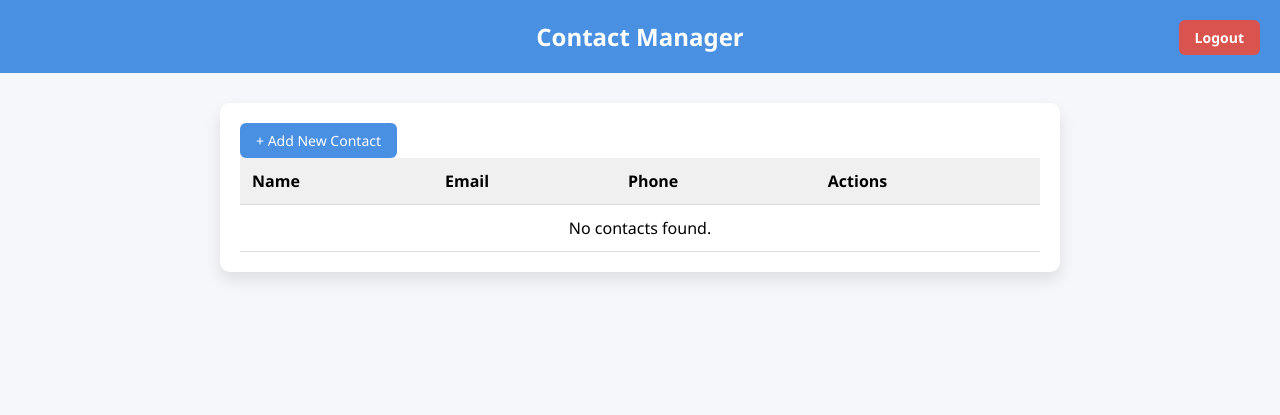
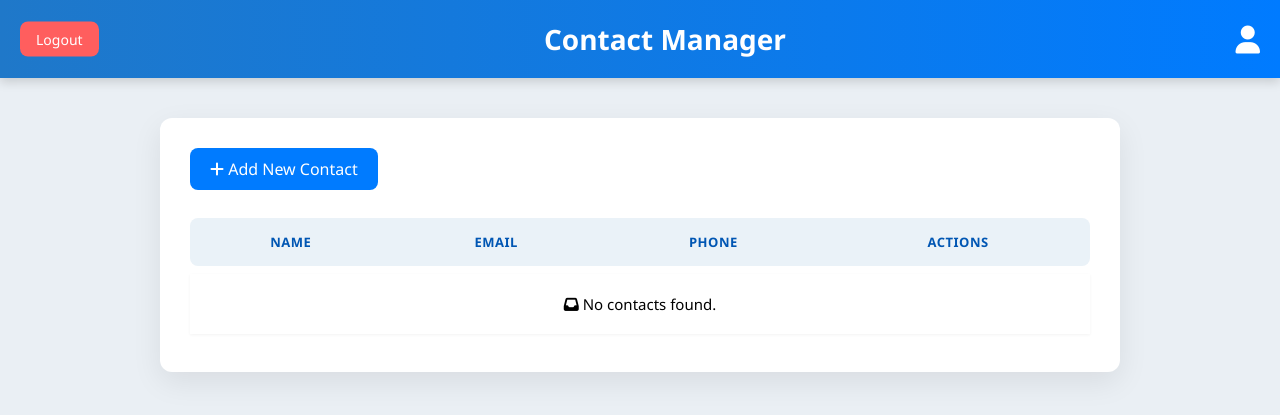
Before and after one commit to arathyrajeesh/contact-manager, a Django app: page / in a window 1280 px wide. Shown: the top 415 px of the page. Run offline with Django 5.2, Linux system fonts and the light colour scheme; a user stored in the database is signed in; data comes from the database, SQL or seed files in the repository; both versions use the stored data as it was after the commit.

Commit message:
view user details

```diff
--- a/conatct/templates/home.html
+++ b/conatct/templates/home.html
@@ -4,80 +4,225 @@
 <meta charset="UTF-8">
 <meta name="viewport" content="width=device-width, initial-scale=1.0">
 <title>Contact Manager</title>
+<link rel="stylesheet" href="https://cdnjs.cloudflare.com/ajax/libs/font-awesome/6.4.2/css/all.min.css">
 <style>
+/* ======================================
+    🎨 ATTRACTIVE STYLE REVISIONS 🎨
+    (Fixes applied for padding and icon centering)
+    ======================================
+*/
+
+:root {
+    --primary-blue: #007bff;
+    --dark-blue: #0056b3;
+    --light-bg: #EAEFF4;
+    --card-shadow: 0 10px 30px rgba(0, 0, 0, 0.08);
+    --hover-transition: all 0.3s ease-in-out;
+}
+
 body {
     font-family: 'Segoe UI', Tahoma, Geneva, Verdana, sans-serif;
-        background: #f5f7fa;
+    background: var(--light-bg);
     margin: 0;
     padding: 0;
 }
+
+/* ----------------- Header (FIXED PADDING) ----------------- */
 header {
-        background: #4a90e2;
+    position: relative;
+    background: linear-gradient(90deg, #1f78c9, var(--primary-blue));
     color: white;
-        padding: 20px;
+    /* FIX: Corrected the missing 'p' and semicolon.
+       We're aiming for Logout on Left (100px space) and Icon on Right (50px space for just the icon). */
+    padding: 20px 50px 20px 100px;
     text-align: center;
-        font-size: 24px;
-        font-weight: bold;
-        position: relative;
+    font-size: 28px;
+    font-weight: 600;
+    box-shadow: 0 4px 10px rgba(0, 0, 0, 0.15);
 }
+
+/* Profile Icon (NOW ON THE RIGHT) */
+.profile-icon {
+    position: absolute;
+    /* FIX: Use 50% for top to ensure perfect vertical centering */
+    top: 50%;
+    transform: translateY(-50%);
+    /* CHANGED POSITION: Moved from right: 30px to right: 20px for symmetry with left element */
+    right: 20px;
+    cursor: pointer;
+    z-index: 10;
+    transition: var(--hover-transition);
+}
+.profile-icon:hover {
+    transform: translateY(-50%) scale(1.1);
+}
+.profile-icon i {
+    font-size: 28px;
+    color: white;
+}
+.profile-icon:hover i {
+    color: #5BC0DE;
+}
+
+/* Logout Button (NOW ON THE LEFT) */
 .logout-button {
     position: absolute;
-        right: 20px;
-        top: 20px;
-        background: #d9534f;
+    top: 50%;
+    transform: translateY(-50%);
+    /* CHANGED POSITION: Moved from left: 50px to left: 20px for better alignment */
+    left: 20px;
+    z-index: 10;
+    background: #FF5E5E;
     color: white;
-        padding: 8px 16px;
-        border-radius: 6px;
+    padding: 8px 16px; /* Slightly adjusted padding for button-like appearance */
+    border-radius: 8px;
     text-decoration: none;
-        font-size: 14px;
+    font-size: 14px; /* Adjusted size to be visually lighter */
+    font-weight: 500;
+    transition: var(--hover-transition);
 }
 .logout-button:hover {
-        background: #c9302c;
+    background: #E54545;
+    box-shadow: 0 0 15px rgba(255, 94, 94, 0.5);
+}
+
+/* ----------------- Container & Buttons ----------------- */
+.container {
+    width: 90%;
+    max-width: 900px;
+    margin: 40px auto;
+    background: white;
+    padding: 30px;
+    border-radius: 12px;
+    box-shadow: var(--card-shadow);
+}
+
+a.button {
+    display: inline-block;
+    background: var(--primary-blue);
+    color: white;
+    padding: 10px 20px;
+    border-radius: 8px;
+    text-decoration: none;
+    margin-bottom: 20px;
+    font-size: 16px;
+    font-weight: 500;
+    transition: var(--hover-transition);
+}
+a.button:hover {
+    background: var(--dark-blue);
+    transform: translateY(-2px);
+    box-shadow: 0 5px 10px rgba(0, 0, 0, 0.1);
+}
+
+/* ----------------- Table ----------------- */
+table {
+    width: 100%;
+    border-collapse: separate;
+    border-spacing: 0 8px;
+}
+
+thead th {
+    background: #EAF2F8;
+    color: var(--dark-blue);
+    font-weight: 700;
+    text-transform: uppercase;
+    font-size: 13px;
+    letter-spacing: 0.5px;
+    border-bottom: none;
+    padding: 15px 12px;
+}
+thead tr th:first-child {
+    border-top-left-radius: 8px;
+    border-bottom-left-radius: 8px;
+}
+thead tr th:last-child {
+    border-top-right-radius: 8px;
+    border-bottom-right-radius: 8px;
+}
+
+tbody tr {
+    background: white;
+    box-shadow: 0 1px 3px rgba(0, 0, 0, 0.05);
+    transition: var(--hover-transition);
+}
+tbody tr:hover {
+    background: #F8F9FA;
+    transform: translateY(-1px);
+}
+
+td {
+    padding: 15px 12px;
+    border-bottom: none;
+    font-size: 15px;
+}
+
+/* ----------------- Action Buttons ----------------- */
+.action-btn {
+    padding: 8px 14px;
+    border-radius: 5px;
+    color: white;
+    text-decoration: none;
+    font-size: 13px;
+    margin-right: 8px;
+    font-weight: 500;
+    transition: var(--hover-transition);
+}
+.action-btn:hover {
+    opacity: 0.9;
+    box-shadow: 0 2px 4px rgba(0, 0, 0, 0.2);
+}
+
+.edit-btn {
+    background: #00BFA5;
+}
+.edit-btn:hover {
+    background: #00A38D;
+}
+
+.delete-btn {
+    background: #FF5E5E;
+}
+.delete-btn:hover {
+    background: #E54545;
+}
+
+/* ----------------- Responsive ----------------- */
+@media screen and (max-width: 600px) {
+    header {
+        font-size: 20px;
+        padding: 15px;
+    }
+    .profile-icon, .logout-button {
+        position: static;
+        transform: none;
+        display: inline-block;
+        margin: 5px 10px;
     }
     .container {
-        width: 90%;
-        max-width: 800px;
-        margin: 30px auto;
-        background: white;
-        padding: 20px;
-        border-radius: 10px;
-        box-shadow: 0 8px 16px rgba(0,0,0,0.1);
+        width: 95%;
+        padding: 15px;
     }
-    table {
-        width: 100%;
-        border-collapse: collapse;
+    table, th, td {
+        font-size: 12px;
     }
-    th, td {
-        padding: 12px;
-        text-align: left;
-        border-bottom: 1px solid #ddd;
-    }
-    th {
-        background: #f0f0f0;
-    }
-    a.button {
-        display: inline-block;
-        background: #4a90e2;
-        color: white;
-        padding: 8px 16px;
-        border-radius: 6px;
-        text-decoration: none;
-        margin-right: 5px;
-        font-size: 14px;
-    }
-    a.button:hover {
-        background: #357ABD;
 }
 </style>
 </head>
 <body>
     <header>
         Contact Manager
+
+        <a href="{% url 'profile' %}" class="profile-icon" title="View Profile">
+            <i class="fa-solid fa-user"></i>
+        </a>
+
         <a href="{% url 'logout' %}" class="logout-button">Logout</a>
     </header>
 
+
 <div class="container">
-    <a href="{% url 'add_contact' %}" class="button">+ Add New Contact</a>
+    <a href="{% url 'add_contact' %}" class="button"><i class="fa-solid fa-plus"></i> Add New Contact</a>
     <table>
         <thead>
             <tr>
@@ -94,13 +239,15 @@
                 <td>{{ contact.email }}</td>
                 <td>{{ contact.phone }}</td>
                 <td>
-                    <a href="{% url 'edit_contact' contact.id %}" class="button" style="background:#f0ad4e;">Edit</a>
-                    <a href="{% url 'delete_contact' contact.id %}" class="button" style="background:#d9534f;">Delete</a>
+                    <a href="{% url 'edit_contact' contact.id %}" class="action-btn edit-btn">Edit</a>
+                    <a href="{% url 'delete_contact' contact.id %}" class="action-btn delete-btn">Delete</a>
                 </td>
             </tr>
             {% empty %}
             <tr>
-                <td colspan="4" style="text-align:center;">No contacts found.</td>
+                <td colspan="4" style="text-align:center; padding: 20px;">
+                    <i class="fa-solid fa-inbox"></i> No contacts found.
+                </td>
             </tr>
             {% endfor %}
         </tbody>
--- a/conatct/urls.py
+++ b/conatct/urls.py
@@ -14,4 +14,7 @@ urlpatterns = [
     path('register/', views.register_view, name='register'),
     path('login/', views.login_view, name='login'),
     path('logout/', views.logout_view, name='logout'),
+
+    path('profile/', views.profile_view, name='profile'),
+
 ]
--- a/conatct/views.py
+++ b/conatct/views.py
@@ -133,3 +133,9 @@ def admin_delete(request, pk):
         contact.delete()
         return redirect('admin_dashboard')
     return render(request, 'contact_delete.html', {'contact': contact})
+
+
+@login_required
+def profile_view(request):
+    user = request.user
+    return render(request, 'profile.html', {'user': user})
```
Also changed, not shown: conatct/templates/profile.html (added, +59 -0 lines), db.sqlite3. Lines whose indentation alone changed are shown as unchanged.
